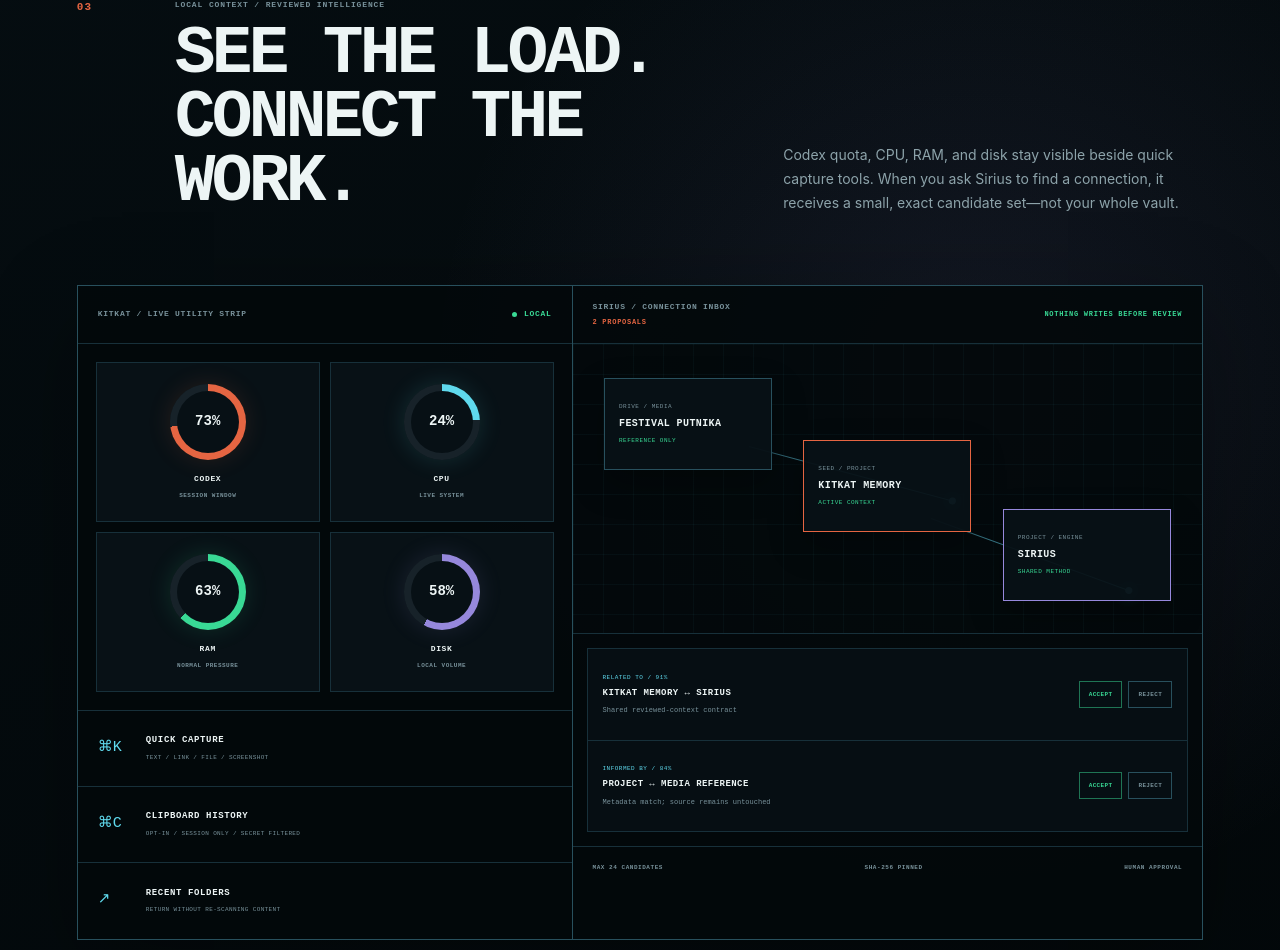
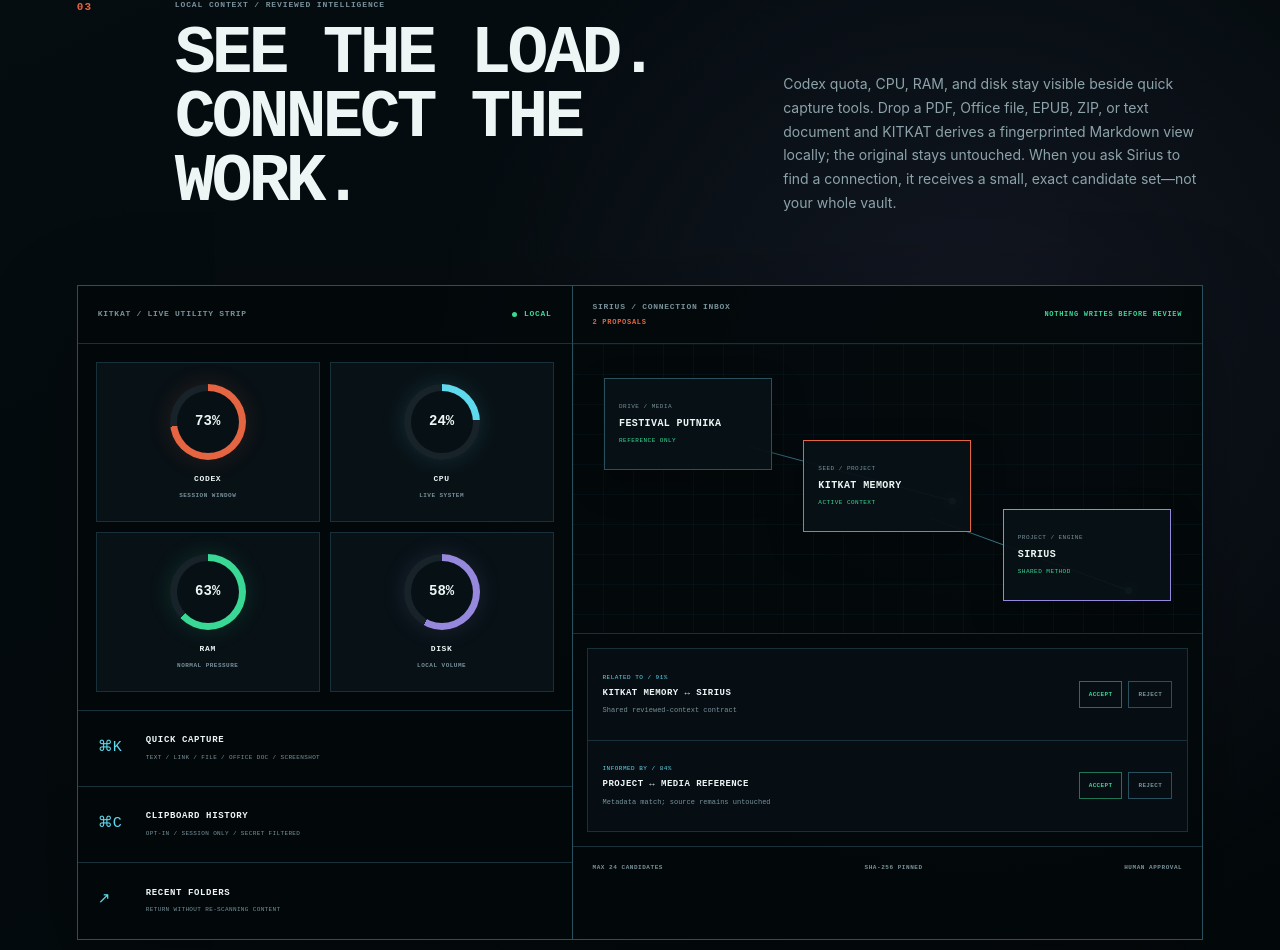
Before and after one commit to tomislavrupic/kitkat-mac-health, a Next.js app: page / in a window 1280 px wide. Shown: the part 3236-4186 px from the top of the page. Built offline with nearby package versions, Linux system fonts and the light colour scheme; no server answers.

Commit message:
feat: mention local document normalization

```diff
--- a/app/page.tsx
+++ b/app/page.tsx
@@ -290,7 +290,9 @@ export default function Home() {
           </div>
           <p className="section-note">
             Codex quota, CPU, RAM, and disk stay visible beside quick capture tools.
-            When you ask Sirius to find a connection, it receives a small, exact candidate set—not your whole vault.
+            Drop a PDF, Office file, EPUB, ZIP, or text document and KITKAT derives a
+            fingerprinted Markdown view locally; the original stays untouched. When
+            you ask Sirius to find a connection, it receives a small, exact candidate set—not your whole vault.
           </p>
         </div>
 
@@ -318,7 +320,7 @@ export default function Home() {
               <div>
                 <span>⌘K</span>
                 <strong>QUICK CAPTURE</strong>
-                <small>TEXT / LINK / FILE / SCREENSHOT</small>
+                <small>TEXT / LINK / FILE / OFFICE DOC / SCREENSHOT</small>
               </div>
               <div>
                 <span>⌘C</span>
```
